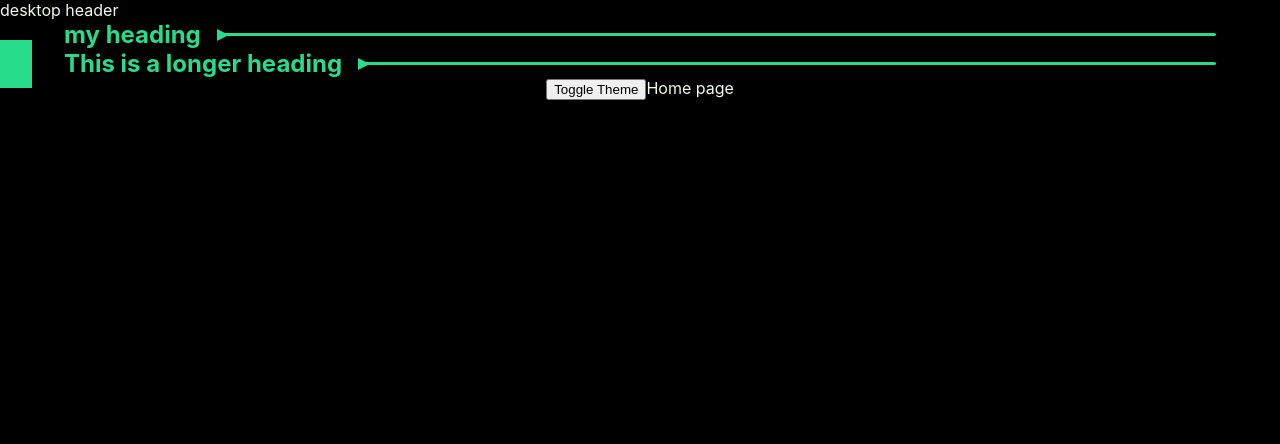
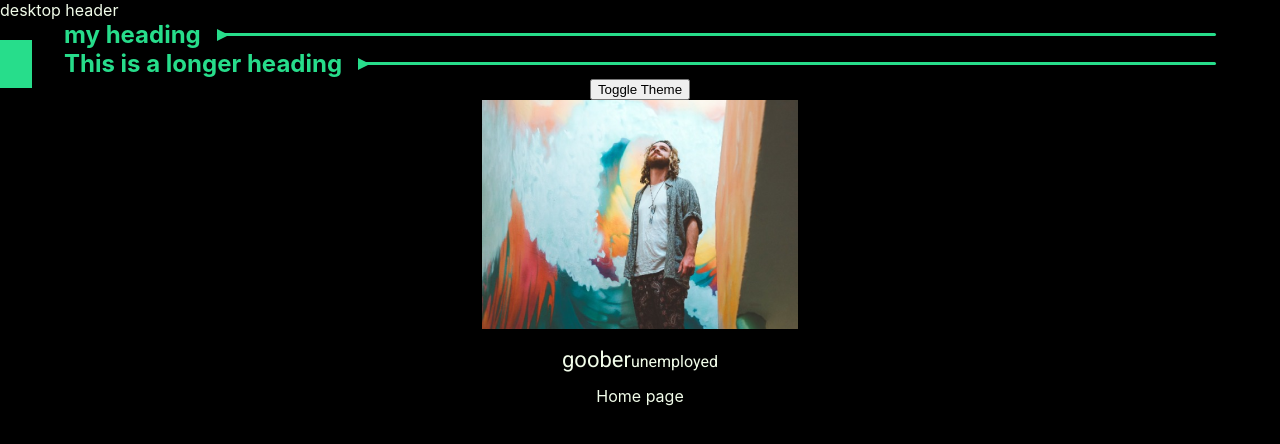
Before and after one commit to Maciej-Clanet/va_frontend_classroom, a React (Create React App) app: page / in a window 1280 px wide. Shown: the top 444 px of the page. Built offline with nearby package versions, Linux system fonts and the light colour scheme.

Commit message:
featured artist js part done

```diff
--- /dev/null
+++ b/src/Components/FeaturedArtist/FeaturedArtist.js
@@ -0,0 +1,17 @@
+import "./FeaturedArtist.css"
+import { useNavigate } from "react-router-dom"
+
+const FeaturedArtist = ({name, profession, image, profileLink}) =>{
+    const navigate = useNavigate()
+
+    return(
+        <div className="artist-thumbnail" onClick={() => navigate(profileLink)} >
+            <img src={image}/>
+            <div className="artist-info">
+                <span className="text-title">{name}</span>
+                <span className="text-body">{profession}</span>
+            </div>
+        </div>
+    )
+}
+export default FeaturedArtist;
--- a/src/Pages/Home.js
+++ b/src/Pages/Home.js
@@ -1,12 +1,21 @@
 import "./Home.css"
 import SectionHeading from "../Components/SectionHeading/SectionHeading";
 import ThemeToggleButton from "../Components/ThemeToggleButton/ThemeToggleButton";
+import FeaturedArtist from "../Components/FeaturedArtist/FeaturedArtist";
+import ArtistImage from "../Assets/Temp/artistThumbnail.png";
+
 const Home = () => {
     return (
         <>
             <SectionHeading text="my heading"/>
             <SectionHeading text="This is a longer heading" active={true}/>
            <ThemeToggleButton/>
+           <FeaturedArtist
+            name="goober"
+            profession="unemployed"
+            image={ArtistImage}
+            profileLink="/artist/goober"
+            />
 
             Home page
         </>
```
Also changed, not shown: src/Components/FeaturedArtist/FeaturedArtist.css (added).
